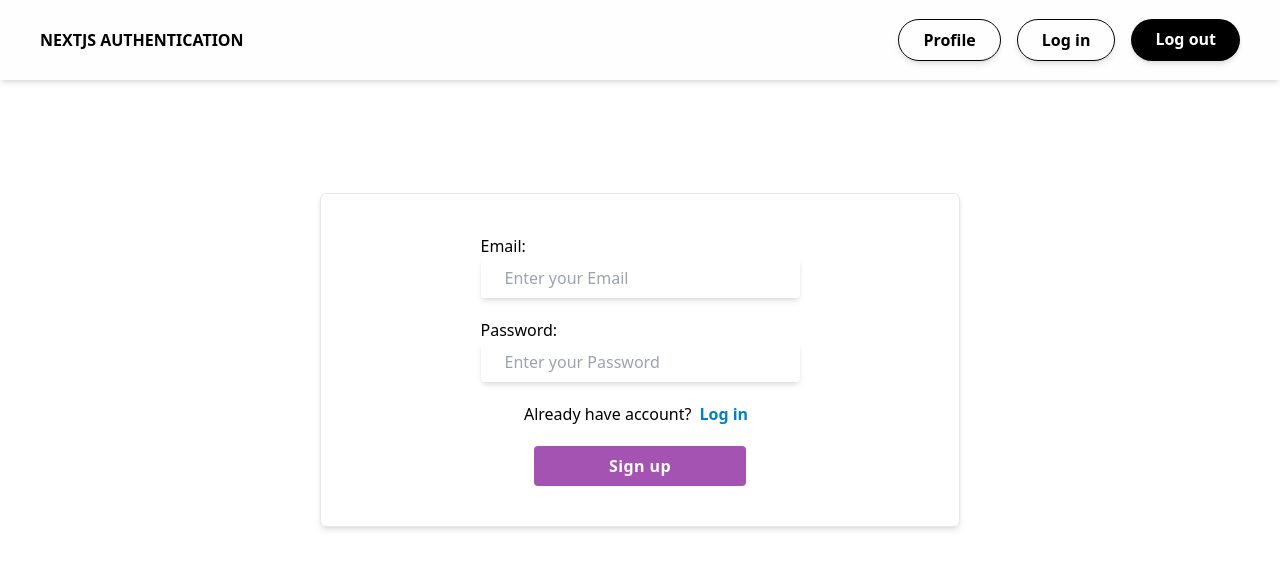
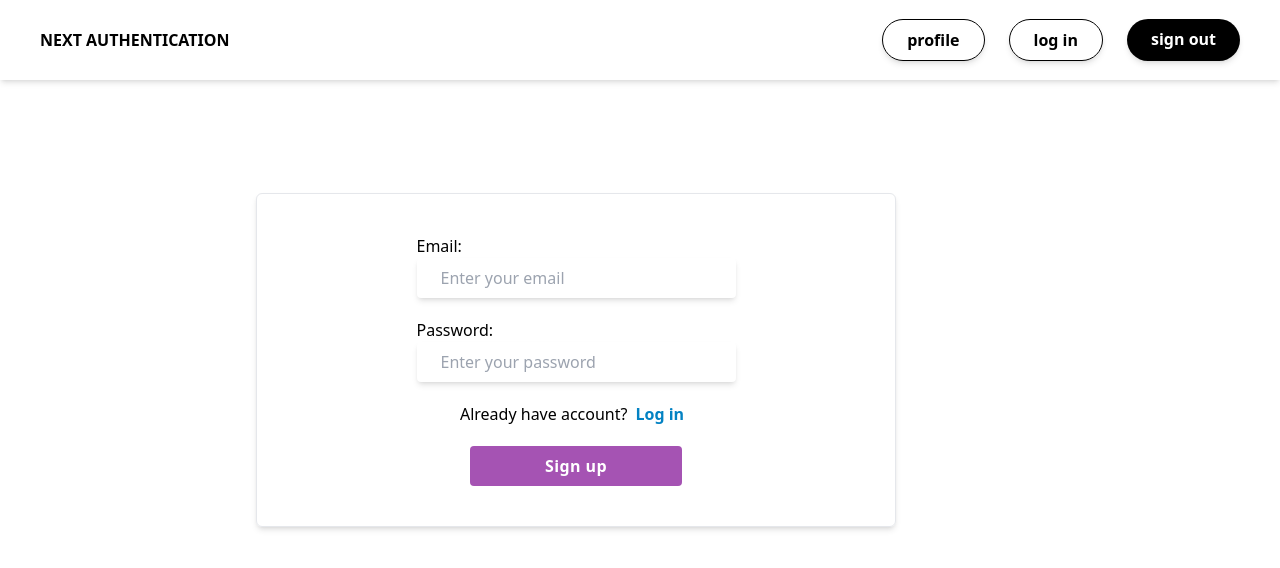
Before and after one commit to Rahman1234562/project-smit, a Next.js app: page /auth/signup in a window 1280 px wide. Shown: the top 568 px of the page. Built offline with nearby package versions, Linux system fonts and the light colour scheme.

Commit message:
updated file

```diff
--- a/pages/_app.js
+++ b/pages/_app.js
@@ -1,4 +1,5 @@
-import Header from "@/src/components/navbar";
+
+import { Header } from "@/src/components/header";
 import "@/styles/globals.css";
 import Head from "next/head";
 
@@ -12,7 +13,7 @@ export default function App({ Component, pageProps }) {
         <meta name="viewport" content="width=device-width, initial-scale=1" />
         <link rel="icon" href="/favicon.ico" />
       </Head>
-      <Header />
+      <Header/>
       <Component {...pageProps} />
 
     </>
--- a/pages/api/auth/[...nextauth].js
+++ b/pages/api/auth/[...nextauth].js
@@ -1,25 +1,22 @@
-import { getByEmail, verifyPassword } from "@/src/service/user"
-import NextAuth from "next-auth"
+import { getByEmail, verifyPassword } from "@/src/service/user";
+import NextAuth from "next-auth";
+import CredentialsProvider from "next-auth/providers/credentials";
 export const authOptions = {
-  session : {
-    jwt: true,
-  },
   providers: [
     CredentialsProvider({
-        async authorize (email, password) {
-
-            const user = getByEmail(email, password);
-            if(!user){
-                throw new Error("user not found");
-            }
-            const isValid = await verifyPassword(user.password, password);
-            if(!isValid) {
-                throw new Error("Incorrect password");
-            }
-            return {email}
-          }
-    })
-
+      name: "Credentail",
+      async authorize(email, password) {
+        const user = await getByEmail(email);
+        if (!user) {
+          throw new Error("user don't exist");
+        }
+        const isValid = await verifyPassword(password, user.password);
+        if (!isValid) {
+          throw new Error("Incorrect password");
+        }
+        return { email };
+      },
+    }),
   ],
-}
-export default NextAuth(authOptions)
+};
+export default NextAuth(authOptions);
--- a/pages/api/auth/signup.js
+++ b/pages/api/auth/signup.js
@@ -1,14 +1,17 @@
 import { registerUser } from "@/src/service/user";
+
 
 export default function handler(req, res) {
    if(req.method !== "POST"){
-    return res.status(404).send();
+    res.status(404).json({})
    }
-    const {email, password} = req.body;
-    try{
-       registerUser(email, password);
-        res.status(201).send();
-    }catch(err){
-        res.status(400).json({message: err.message});
-    }
+
+   const {email, password} = req.body;
+   console.log(email, password);
+   try{
+    const data = registerUser(email, password)
+    res.status(201).json(data);
+   }catch (err){
+    res.status(400).json({message: err.message})
+   }
   }
--- a/pages/auth/signIn.js
+++ b/pages/auth/signIn.js
@@ -1,18 +1,29 @@
-import { Form } from '@/src/components/form';
-import { signIn } from 'next-auth/react';
-import React from 'react'
-
-export default function SignIn () {
+import { Form } from "@/src/components/form";
+import { signIn } from "next-auth/react"
+import { useRouter } from "next/router";
 
 
-    const onSubmit = (email, password) => {
-      signIn('credentials', {redirect: false, email, password})
+const SignIn = () => {
+    const router = useRouter();
 
-    };
-
-  return <div className="flex justify-center items-center">
-    <Form signIn={true} onFormSubmit={onSubmit}/>
-    </div>
+    const onSignIn = async (email, password) => {
+        try{
+             const data = await signIn('credentials', {redirect: false, email, password});
+             console.log(data);
+             if(data.ok){
+                router.data
+             }
+        }catch(err){
+          console.log(err.message)
+        }
 
 
+
+    }
+    return(
+        <>
+        <Form signIn={true} onFormSubmit={onSignIn}/>
+        </>
+    )
 }
+export default SignIn;
--- a/pages/auth/signup.js
+++ b/pages/auth/signup.js
@@ -1,29 +1,31 @@
 import { Form } from "@/src/components/form";
-import React from "react";
+import { signIn } from "next-auth/react"
 
-const Signup = () => {
-  const onSubmit = async (email, password) => {
-    try {
-      const response = await fetch("/api/auth/signup", {
-        method: "POST",
-        body: JSON.stringify({ email, password }),
-        headers: {
-          "Content-Type": "application/json",
-        },
-      });
-      if (response.ok) {
-      alert("sign up successful");
-      }
-    } catch (err) {
-      console.error(err);
+
+
+
+const SignUp = () => {
+
+    const onSignUp = async  (email, password) => {
+        const res = await fetch("/api/auth/signup", {
+            method: "POST",
+            body: JSON.stringify({email, password}),
+            headers: {
+                "Content-Type" : "application/json"
+            }
+        })
+       const data = await res.json();
+       if(!res.ok) {
+        console.error(data.message);
+        return;
+       }
+        alert("sign up successful");
+
     }
-  };
-
-  return (
-    <div className="flex justify-center items-center">
-      <Form signIn={false} onFormSubmit={onSubmit} />
-    </div>
-  );
-};
-
-export default Signup;
+    return (
+        <>
+        <Form signIn={false} onFormSubmit = {onSignUp}/>
+        </>
+    )
+}
+export default SignUp;
--- a/pages/index.js
+++ b/pages/index.js
@@ -1,10 +1,10 @@
-import Head from 'next/head';
-import styles from '@/styles/Home.module.css'
+
+
 
 export default function Home() {
   return (
     <>
-
+  how's
     </>
   )
 }
--- a/pages/signup.js
+++ /dev/null
@@ -1,15 +0,0 @@
-import { Form } from '@/src/components/navbar'
-import Link from 'next/link'
-import React from 'react'
-
-const Signup = (Form) => {
-  return (
-    <div>
-        <Link href={"/components/signup"}>
-        <Form/>
-        </Link>
-    </div>
-  )
-}
-
-export default Signup
--- a/src/components/form.js
+++ b/src/components/form.js
@@ -1,7 +1,7 @@
-import Link from "next/link";
-import { useRef } from "react";
+import Link from "next/link"
+import { useRef } from "react"
 
-export const Form = ({ signIn, onFormSubmit }) => {
+export const Form = ({signIn, onFormSubmit}) => {
     const emailRef = useRef();
     const passwordRef = useRef();
 
@@ -10,24 +10,21 @@ export const Form = ({ signIn, onFormSubmit }) => {
         const email = emailRef.current.value;
         const password = passwordRef.current.value;
 
-      //validations
-      onFormSubmit(email, password)
+        onFormSubmit(email, password);
 
     }
 
-
-  return (
-    <div className="w-1/2 h-[70vh] flex justify-center items-center">
-      <form onSubmit={handleSubmit} className="w-full flex flex-col items-center gap-5 py-10 border shadow-md rounded-md">
+    return(
+        <div className="w-1/2 h-[70vh] flex justify-center  items-center mx-64">
+            <form onSubmit={handleSubmit} className="w-full flex flex-col justify-center items-center gap-5 py-10 border shadow-md rounded-md ">
                 <label className="w-1/2">
                     Email:
                     <br />
                     <input
                     ref={emailRef}
                     type="email"
-            placeholder="Enter your Email"
-            className="w-full px-6 h-10 bg-white shadow-md rounded"
-          />
+                    placeholder="Enter your email"
+                    className="w-full px-6 h-10 bg-white shadow-md rounded"/>
                 </label>
                 <label className="w-1/2">
                     Password:
@@ -35,9 +32,8 @@ export const Form = ({ signIn, onFormSubmit }) => {
                     <input
                     ref={passwordRef}
                     type="password"
-            placeholder="Enter your Password"
-            className="w-full px-6 h-10 bg-white shadow-md rounded"
-          />
+                    placeholder="Enter your password"
+                    className="w-full px-6 h-10 bg-white shadow-md rounded"/>
                 </label>
                 {signIn ? (
           <p>
@@ -57,7 +53,7 @@ export const Form = ({ signIn, onFormSubmit }) => {
               href={"/auth/signin"}
             >
               Log in
-            </Link>{" "}
+            </Link>
           </p>
         )}
         <input
@@ -65,7 +61,8 @@ export const Form = ({ signIn, onFormSubmit }) => {
           value={signIn ? "Log in" : "Sign up"}
           className="w-1/3 py-2 rounded text-white font-bold tracking-wide bg-[#a553b3] cursor-pointer"
         />
+
             </form>
         </div>
-  );
-};
+    )
+ }
--- /dev/null
+++ b/src/components/header.js
@@ -0,0 +1,26 @@
+import Link from "next/link"
+
+
+
+export const Header = () => {
+    return(
+            <div className="w-full h-20 flex justify-between items-center shadow-md px-10">
+
+    <h1 className="font-bold">NEXT AUTHENTICATION</h1>
+    <div className="flex gap-6">
+        <Link className="shadow-md py-2 px-6 border-[1px] border-black rounded-full font-semibold hover:bg-[#efefef]"
+         href={"/profile"}>
+        profile
+        </Link>
+        <Link className="shadow-md py-2 px-6 border-[1px] border-black rounded-full font-semibold hover:bg-[#efefef] " href={"/auth/signin"}>
+        log in
+        </Link>
+        <div className="shadow-md py-2 px-6  bg-black rounded-full text-white cursor-pointer font-semibold hover:opacity-70">
+            sign out
+        </div>
+
+    </div>
+    </div>
+    )
+
+}
--- a/src/components/navbar.js
+++ /dev/null
@@ -1,29 +0,0 @@
-import { signOut } from "next-auth/react";
-import Link from "next/link";
-
-export const Header = () => {
-  return (
-    <div className="w-full h-20 flex justify-between items-center px-10 shadow-md bg-[#fefefe]">
-      <h1 className="font-bold">NEXTJS AUTHENTICATION</h1>
-      <div className="flex gap-4">
-        <Link
-          className="shadow-md py-2 px-6 border-[1px] border-black rounded-full font-semibold hover:bg-[#efefef]"
-          href={"/profile"}
-        >
-          Profile
-        </Link>
-        <Link
-          className="shadow-md py-2 px-6 border-[1px] border-black rounded-full font-semibold hover:bg-[#efefef]"
-          href={"/auth/signin"}
-        >
-          Log in
-        </Link>
-        <div onClick={()=> signOut()} className="shadow-md py-2 px-6  bg-black rounded-full text-white cursor-pointer font-semibold hover:opacity-70">
-          Log out
-        </div>
-      </div>
-    </div>
-  );
-};
-
-export default Header;
--- a/src/db/user.json
+++ b/src/db/user.json
@@ -1 +1 @@
-[{"id":1,"email":"u@u.com","password":"$2b$12$iGorQZlL.X2Pd3MhE6ujQ.C4xg7KEMpMTLKKvj2kzdPzPRPNztDvu"},{"id":2,"email":"a@a.com","password":"$2b$12$PrVTFeaAyydB3OQ9UO3SZOV.4KEGBcGxPfwfTyiq/WPg.GzltiGn."}]
+[{"id":1,"email":"r@t.com","password":"$2b$12$YG9TXJWUcjgwbJ40makXIe4WjQB.LTqCErdJUY63Q.DM.l95evC7q"},{"id":2,"email":"rehman@gmail.com","password":"$2b$12$lWm2bLvNpo.kV7PHGF0/XOMgcai1Au2x7njnFc/hYQycYlGxsBhR6"},{"id":3,"email":"r@r.com","password":"$2b$12$xh/Ft3zUc9Wnsb/gXaVxpuL9hkGu8jpZIto8Fyvqtm6cJcfRGB192"}]
--- a/src/service/user.js
+++ b/src/service/user.js
@@ -1,39 +1,39 @@
-import fs from 'fs';
-import path from 'path';
-import { compare, hash } from 'bcrypt';
+import fs from "fs";
+import path from "path";
+import bcrypt from "bcrypt";
 
 const filePath = path.join(process.cwd(), "src", "db", "user.json");
 
-export const getAllUsers = () => {
-    const users = fs.readFileSync(filePath);
+export const getAllUser = () => {
+  const users = fs.readFileSync(filePath, "utf-8");
   return JSON.parse(users);
 };
 
 export const getByEmail = (email) => {
-    const users = getAllUsers();
+  const users = getAllUser();
   return users.find((user) => user.email.toLowerCase() === email.toLowerCase());
 };
-
-export const verifyPassword = async (hashPassword, password) => {
-    const users = getAllUsers();
-    const isValid = await compare(password, hashPassword);
+export const verifyPassword = async (password, hashPassword) => {
+  const isValid = await bcrypt.compare(password, hashPassword);
   return isValid;
 
 }
 
-export const registerUser =  async (email, password) => {
+export const registerUser = async (email, password) => {
+  const users = getAllUser();
   const found = getByEmail(email);
   if (found) {
-        throw new Error("User already exists");
+    throw new Error("user exist");
   }
 
-    const users = getAllUsers();
-    const hashPassword = await hash(password, 12);
+  const hashPassword = await bcrypt.hash(password, 12);
+
   users.push({
     id: users.length + 1,
     email,
     password: hashPassword
   });
+
   fs.writeFileSync(filePath, JSON.stringify(users));
-
+  return { email };
 };
```
Lines whose indentation alone changed are shown as unchanged.
